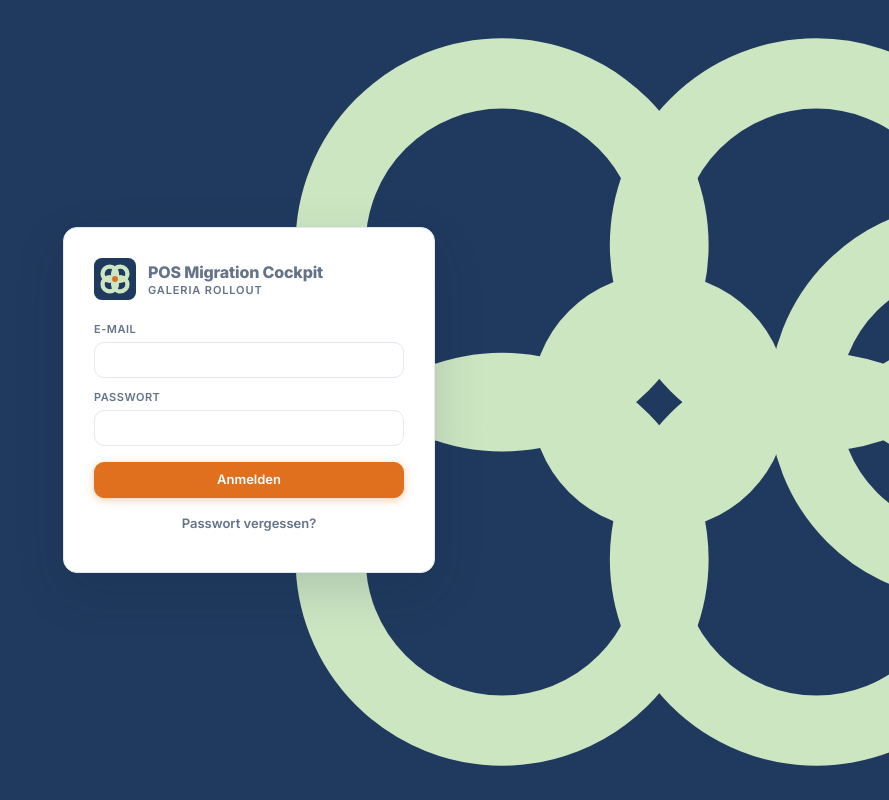
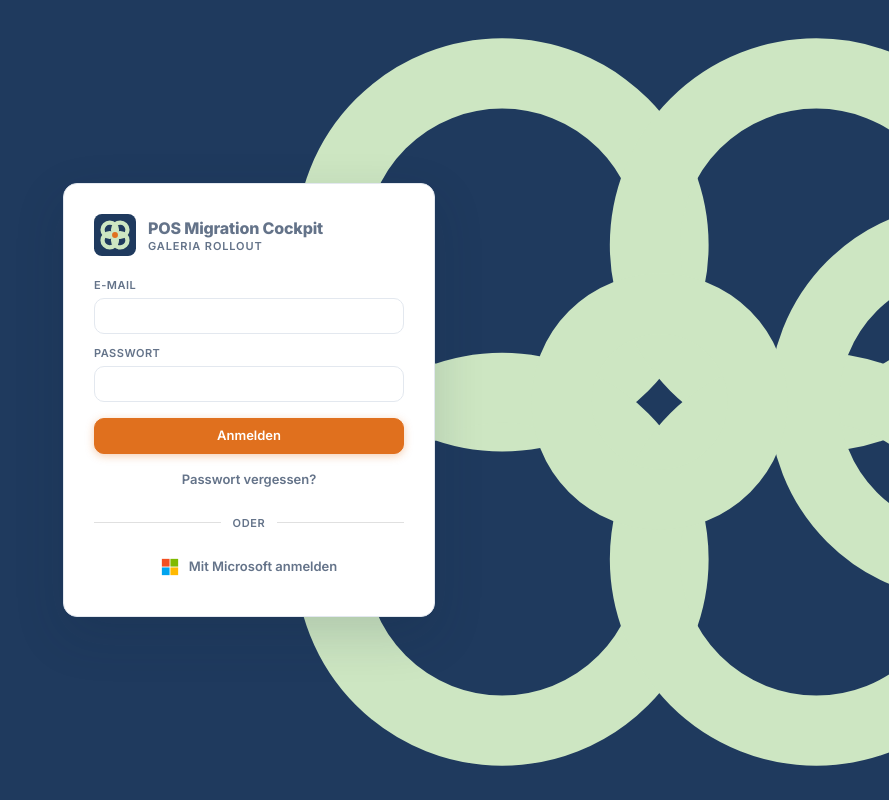
Before and after one commit to Cora-Admin/galeriapos, a React (Vite) app: page /login in a window 1280 px wide. Shown: the whole page, without its empty margins (391-1280 px from the left). Built offline with nearby package versions, Linux system fonts and the light colour scheme; no server answers.

Commit message:
Add Microsoft (Azure) OAuth login button to login screen
Co-Authored-By: Claude Opus 4.8 <noreply@anthropic.com>
Claude-Session: https://claude.ai/code/session_018YKczffSQ5TK4zABVHYp9b

```diff
--- a/src/lib/AuthContext.jsx
+++ b/src/lib/AuthContext.jsx
@@ -26,6 +26,14 @@ export function AuthProvider({ children }) {
     loading,
     signIn: (email, password) =>
       supabase.auth.signInWithPassword({ email, password }),
+    signInWithMicrosoft: () =>
+      supabase.auth.signInWithOAuth({
+        provider: "azure",
+        options: {
+          scopes: "email openid profile",
+          redirectTo: window.location.origin,
+        },
+      }),
     signUp: (email, password) =>
       supabase.auth.signUp({ email, password }),
     signOut: () => supabase.auth.signOut(),
--- a/src/pages/Login.jsx
+++ b/src/pages/Login.jsx
@@ -4,7 +4,7 @@ import { useAuth } from "../lib/AuthContext.jsx";
 import BrandMark from "../components/BrandMark.jsx";
 
 export default function Login() {
-  const { signIn, resetPassword } = useAuth();
+  const { signIn, resetPassword, signInWithMicrosoft } = useAuth();
   const navigate = useNavigate();
   const [email, setEmail] = useState("");
   const [password, setPassword] = useState("");
@@ -19,6 +19,16 @@ export default function Login() {
     setBusy(false);
     if (error) setError("Anmeldung fehlgeschlagen: " + error.message);
     else navigate("/");
+  }
+
+  async function handleMicrosoft() {
+    setError(""); setInfo(""); setBusy(true);
+    const { error } = await signInWithMicrosoft();
+    // Bei Erfolg leitet Supabase zum Microsoft-Login weiter; nur Fehler behandeln.
+    if (error) {
+      setBusy(false);
+      setError("Microsoft-Anmeldung fehlgeschlagen: " + error.message);
+    }
   }
 
   async function handleReset() {
@@ -68,6 +78,25 @@ export default function Login() {
           onClick={handleReset} disabled={busy}>
           Passwort vergessen?
         </button>
+
+        <div style={{ display: "flex", alignItems: "center", gap: 12, margin: "18px 0" }}>
+          <div style={{ flex: 1, height: 1, background: "var(--border, rgba(0,0,0,.12))" }} />
+          <div style={{ fontSize: 11, color: "var(--dim)", fontWeight: 600,
+            textTransform: "uppercase", letterSpacing: ".06em" }}>oder</div>
+          <div style={{ flex: 1, height: 1, background: "var(--border, rgba(0,0,0,.12))" }} />
+        </div>
+
+        <button type="button" className="btn btn-ghost"
+          style={{ width: "100%", display: "flex", alignItems: "center", justifyContent: "center", gap: 10 }}
+          onClick={handleMicrosoft} disabled={busy}>
+          <svg width="18" height="18" viewBox="0 0 21 21" aria-hidden="true">
+            <rect x="1" y="1" width="9" height="9" fill="#f25022" />
+            <rect x="11" y="1" width="9" height="9" fill="#7fba00" />
+            <rect x="1" y="11" width="9" height="9" fill="#00a4ef" />
+            <rect x="11" y="11" width="9" height="9" fill="#ffb900" />
+          </svg>
+          Mit Microsoft anmelden
+        </button>
       </form>
     </div>
   );
```
